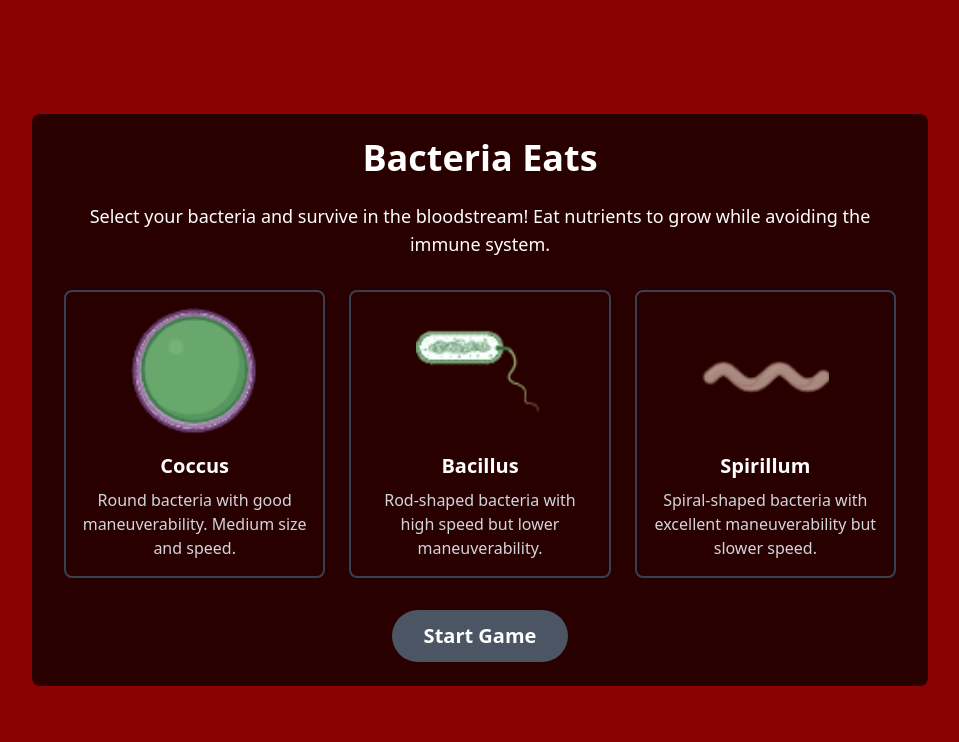
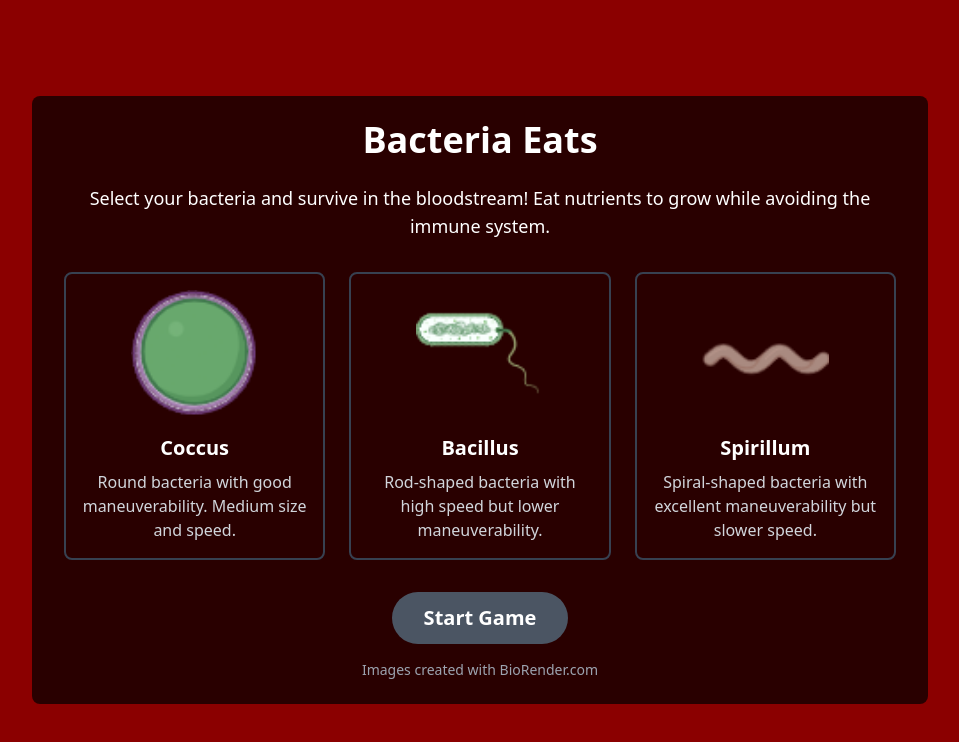
Before and after one commit to CursorShakur/v2-Bacteria-eats, a Next.js app: page / in a window 1280 px wide. Shown: the top 742 px of the page, without its empty margins (160-1119 px from the left). Built offline with nearby package versions, Linux system fonts and the light colour scheme.

Commit message:
Add BioRender citation to start screen

```diff
--- a/src/app/page.tsx
+++ b/src/app/page.tsx
@@ -48,6 +48,10 @@
           >
             Start Game
           </button>
+
+          <p className="mt-4 text-xs sm:text-sm text-gray-400">
+            Images created with BioRender.com
+          </p>
         </div>
       ) : (
         <GameCanvas
```
